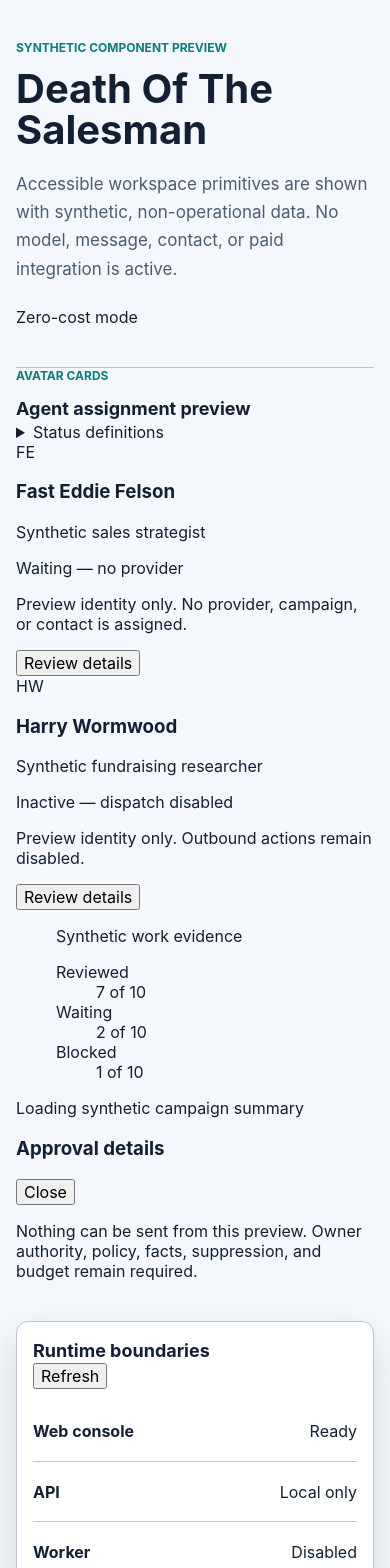
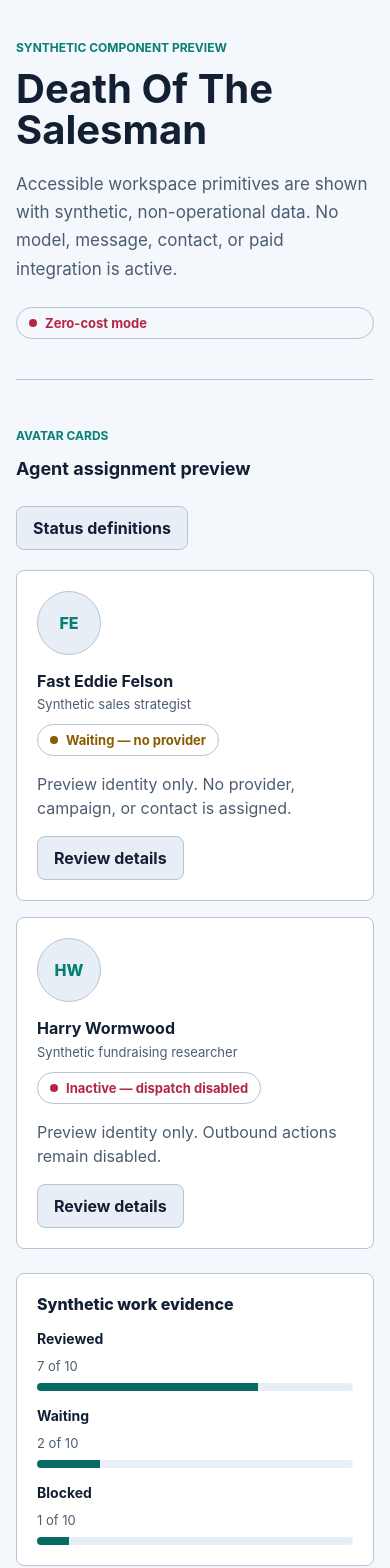
Before and after one commit to neophilism/Death-Of-The-Salesman, a Next.js app in the folder apps/web/: page / in a window 390 px wide. Shown: the top 1568 px of the page. Built offline with nearby package versions, Linux system fonts and the light colour scheme.

Commit message:
DOTS-016: style responsive accessible primitives

```diff
--- a/apps/web/app/styles.css
+++ b/apps/web/app/styles.css
@@ -260,3 +260,83 @@ h2 { margin: 0; font-size: 1.125rem; line-height: 1.4; }
     animation-iteration-count: 1 !important;
   }
 }
+
+
+.primitive-section { margin-top: var(--space-12); }
+.section-heading { display: flex; align-items: end; justify-content: space-between; gap: var(--space-6); margin-bottom: var(--space-5); }
+.agent-grid, .primitive-grid { display: grid; grid-template-columns: repeat(2, minmax(0, 1fr)); gap: var(--space-4); }
+.primitive-grid { grid-template-columns: repeat(3, minmax(0, 1fr)); margin-top: var(--space-6); }
+.agent-card, .metric-chart, .skeleton, .overlay-panel {
+  min-width: 0;
+  border: 1px solid var(--color-border);
+  border-radius: var(--radius-control);
+  background: var(--color-surface);
+}
+.agent-card { display: grid; grid-template-columns: 64px minmax(0, 1fr); gap: var(--space-4); padding: var(--space-5); }
+.avatar {
+  display: grid; width: 64px; height: 64px; place-items: center; border: 1px solid var(--color-border);
+  border-radius: 50%; background: var(--color-surface-raised); color: var(--color-accent); font-weight: 800;
+}
+.agent-heading { display: flex; align-items: start; justify-content: space-between; gap: var(--space-3); }
+.agent-heading h3, .overlay-heading h3 { margin: 0; font-size: 1rem; line-height: 1.35; }
+.agent-heading p, .agent-summary { color: var(--color-text-muted); }
+.agent-heading p { margin: var(--space-1) 0 0; font-size: 0.8125rem; }
+.agent-summary { margin: var(--space-4) 0; line-height: 1.5; }
+.status-chip {
+  display: inline-flex; min-height: 32px; align-items: center; gap: var(--space-2); padding: var(--space-1) var(--space-3);
+  border: 1px solid var(--color-border); border-radius: 999px; color: var(--color-text-muted); font-size: 0.8125rem; font-weight: 750;
+}
+.status-light { width: 8px; height: 8px; flex: 0 0 auto; border-radius: 50%; background: currentColor; }
+.status-chip[data-state="ready"] { color: var(--color-ready); }
+.status-chip[data-state="waiting"] { color: var(--color-waiting); }
+.status-chip[data-state="inactive"] { color: var(--color-inactive); }
+.command-button, .popover summary {
+  min-height: var(--control-min); border: 1px solid var(--color-border); border-radius: var(--radius-control);
+  background: var(--color-surface-raised); color: var(--color-text); font-weight: 750; cursor: pointer;
+}
+.command-button { padding: 0 var(--space-4); }
+.command-button:hover, .popover summary:hover { border-color: var(--color-accent); }
+.popover { position: relative; }
+.popover summary { display: flex; align-items: center; padding: 0 var(--space-4); list-style: none; }
+.popover summary::-webkit-details-marker { display: none; }
+.popover-panel {
+  position: absolute; z-index: 2; top: calc(100% + var(--space-2)); right: 0; width: min(320px, calc(100vw - 32px));
+  padding: var(--space-4); border: 1px solid var(--color-border); border-radius: var(--radius-control);
+  background: var(--color-surface-raised); box-shadow: var(--shadow-raised);
+}
+.definition-list { margin: 0; }
+.definition-list div + div { margin-top: var(--space-3); }
+.definition-list dt { font-weight: 800; }
+.definition-list dd { margin: var(--space-1) 0 0; color: var(--color-text-muted); line-height: 1.45; }
+.metric-chart, .skeleton, .overlay-panel { margin: 0; padding: var(--space-5); }
+.metric-chart figcaption { font-weight: 800; }
+.metric-chart dl { margin: var(--space-4) 0 0; }
+.metric-row + .metric-row { margin-top: var(--space-4); }
+.metric-row dt { font-size: 0.875rem; font-weight: 700; }
+.metric-row dd { margin: var(--space-2) 0 0; }
+.metric-value { color: var(--color-text-muted); font-size: 0.8125rem; }
+.metric-track { display: block; height: 8px; margin-top: var(--space-2); overflow: hidden; border-radius: 4px; background: var(--color-surface-raised); }
+.metric-fill { display: block; height: 100%; background: var(--color-accent-strong); }
+.skeleton > span:first-child { font-weight: 800; }
+.skeleton-lines { display: grid; gap: var(--space-3); margin-top: var(--space-5); }
+.skeleton-lines i { display: block; height: 12px; border-radius: 4px; background: var(--color-surface-raised); animation: skeleton-pulse 1.4s ease-in-out infinite alternate; }
+.skeleton-lines i:nth-child(2) { width: 82%; }
+.skeleton-lines i:nth-child(3) { width: 58%; }
+.overlay-heading { display: flex; align-items: center; justify-content: space-between; gap: var(--space-3); }
+.overlay-panel p { margin: var(--space-4) 0 0; color: var(--color-text-muted); line-height: 1.5; }
+.runtime-row dd { margin: 0; }
+@keyframes skeleton-pulse { from { opacity: 0.45; } to { opacity: 1; } }
+
+@media (max-width: 900px) {
+  .primitive-grid { grid-template-columns: minmax(0, 1fr); }
+}
+@media (max-width: 767px) {
+  .section-heading { align-items: start; }
+  .agent-grid { grid-template-columns: minmax(0, 1fr); }
+}
+@media (max-width: 520px) {
+  .section-heading { display: grid; }
+  .popover { justify-self: start; }
+  .agent-card { grid-template-columns: minmax(0, 1fr); }
+  .agent-heading { display: grid; }
+}
```
